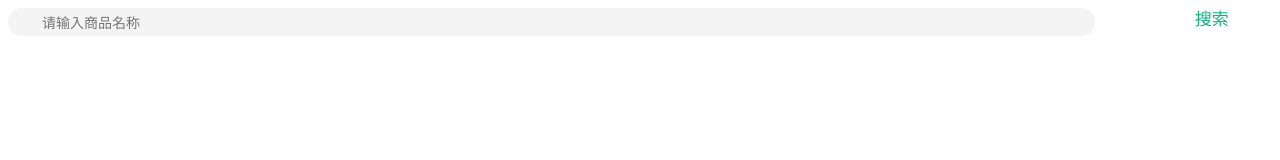
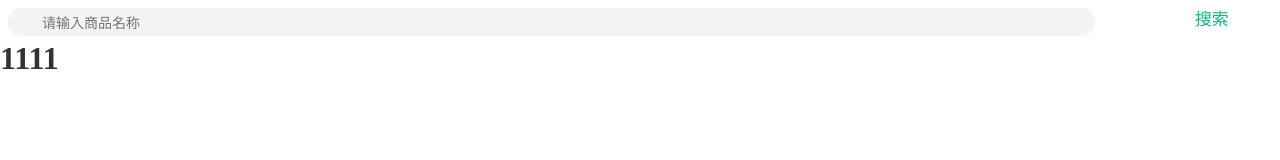
Before and after one commit to xxl-007/yiguo-demo, a React (Create React App) app: page /kind in a window 1280 px wide. Shown: the top 160 px of the page. Built offline with nearby package versions, Linux system fonts and the light colour scheme.

Commit message:
kind的修改

```diff
--- a/src/pages/kind/Kind.jsx
+++ b/src/pages/kind/Kind.jsx
@@ -13,7 +13,9 @@ export default class Kind extends Component {
                     <span>搜索</span>
                 </div>
                 <div className='content'>
-
+                    <ul>
+                        <li><h1>1111</h1></li>
+                    </ul>
                 </div>
             </div>
         )
```
